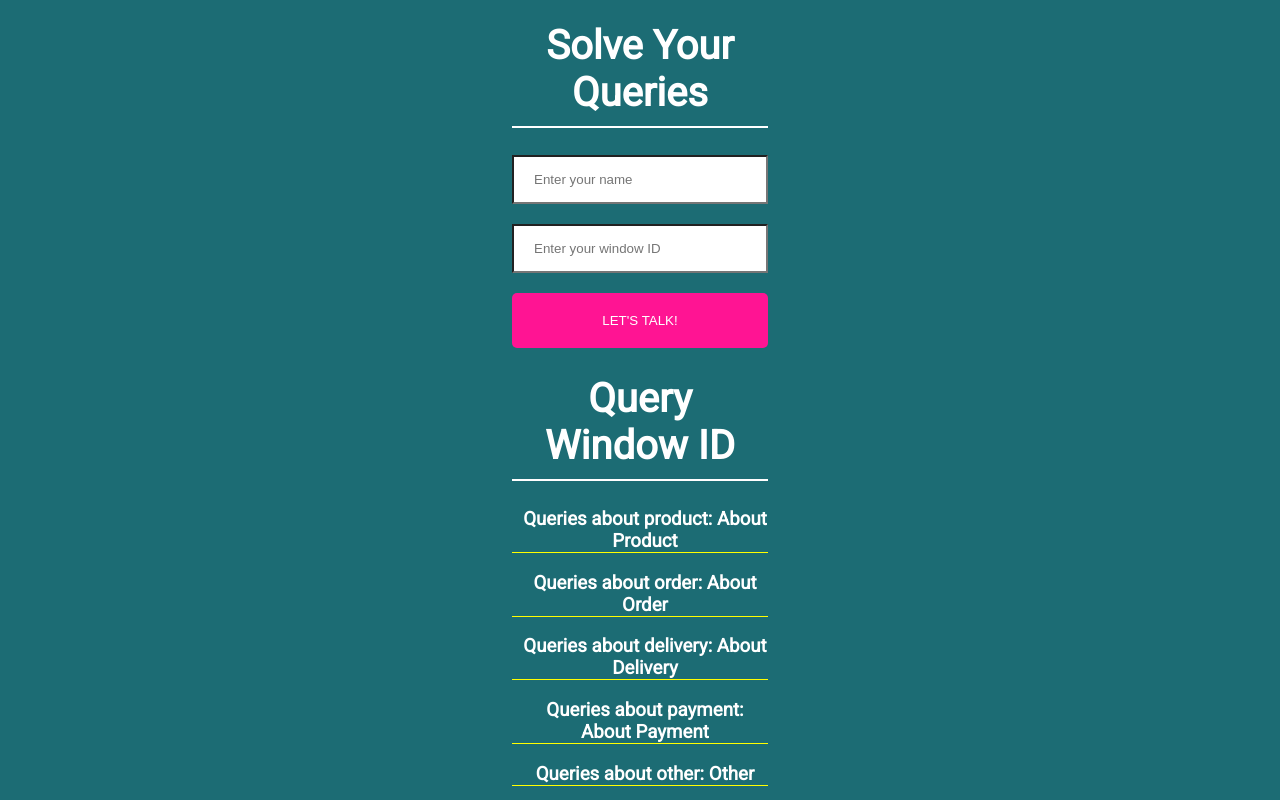
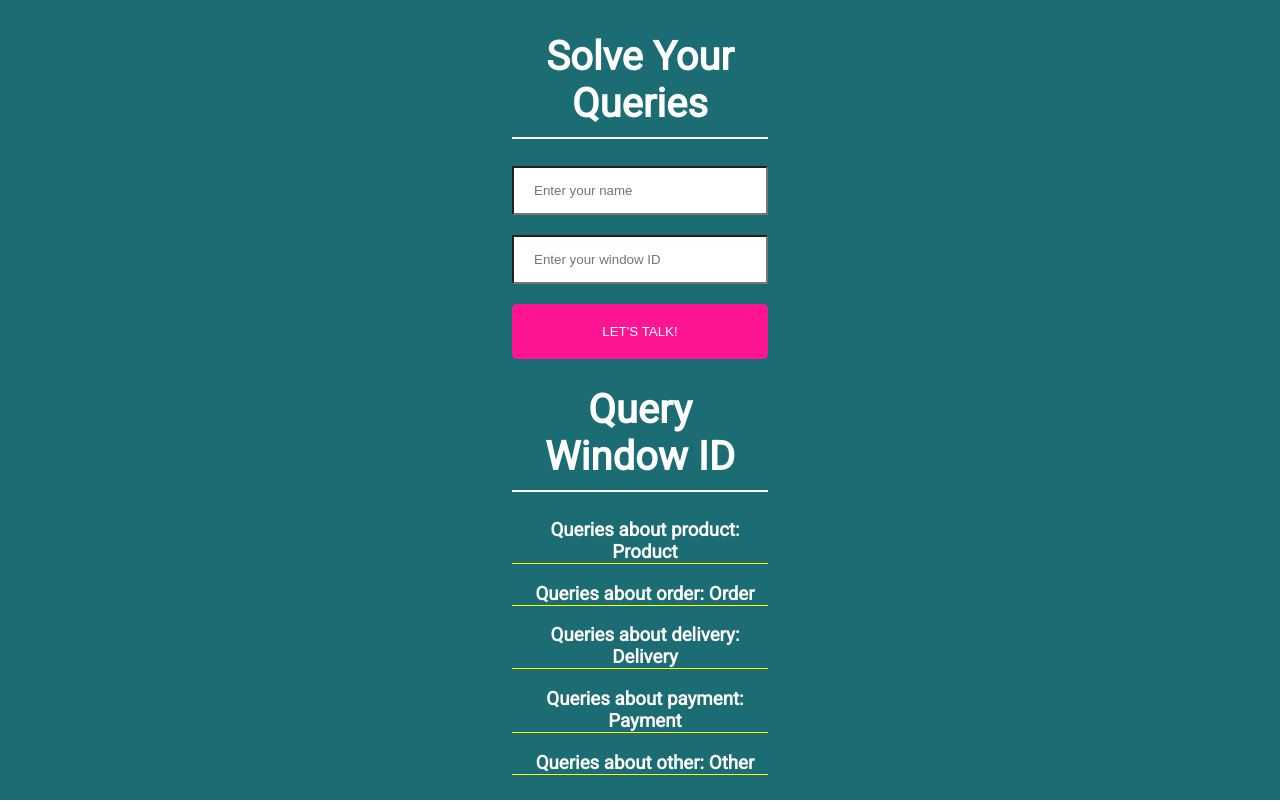
Before and after one commit to shubhamrajput0369/wsmschatapp, a React (Create React App) app in the folder client/: page / in a window 1280 px wide. Built offline with nearby package versions, Linux system fonts and the light colour scheme.

Commit message:
Update Join.js

```diff
--- a/client/src/components/Join/Join.js
+++ b/client/src/components/Join/Join.js
@@ -21,10 +21,10 @@ export default function SignIn() {
           <button className={'button mt-20'} type="submit">Let's Talk!</button>
         </Link>
         <h1 className="heading">Query Window ID </h1>
-        <h3 className="queries">Queries about product: About Product</h3>
-        <h3 className="queries">Queries about order: About Order</h3>
-        <h3 className="queries">Queries about delivery: About Delivery</h3>
-        <h3 className="queries">Queries about payment: About Payment</h3>
+        <h3 className="queries">Queries about product: Product</h3>
+        <h3 className="queries">Queries about order: Order</h3>
+        <h3 className="queries">Queries about delivery: Delivery</h3>
+        <h3 className="queries">Queries about payment: Payment</h3>
         <h3 className="queries">Queries about other: Other</h3>
       </div>
     </div>
```
